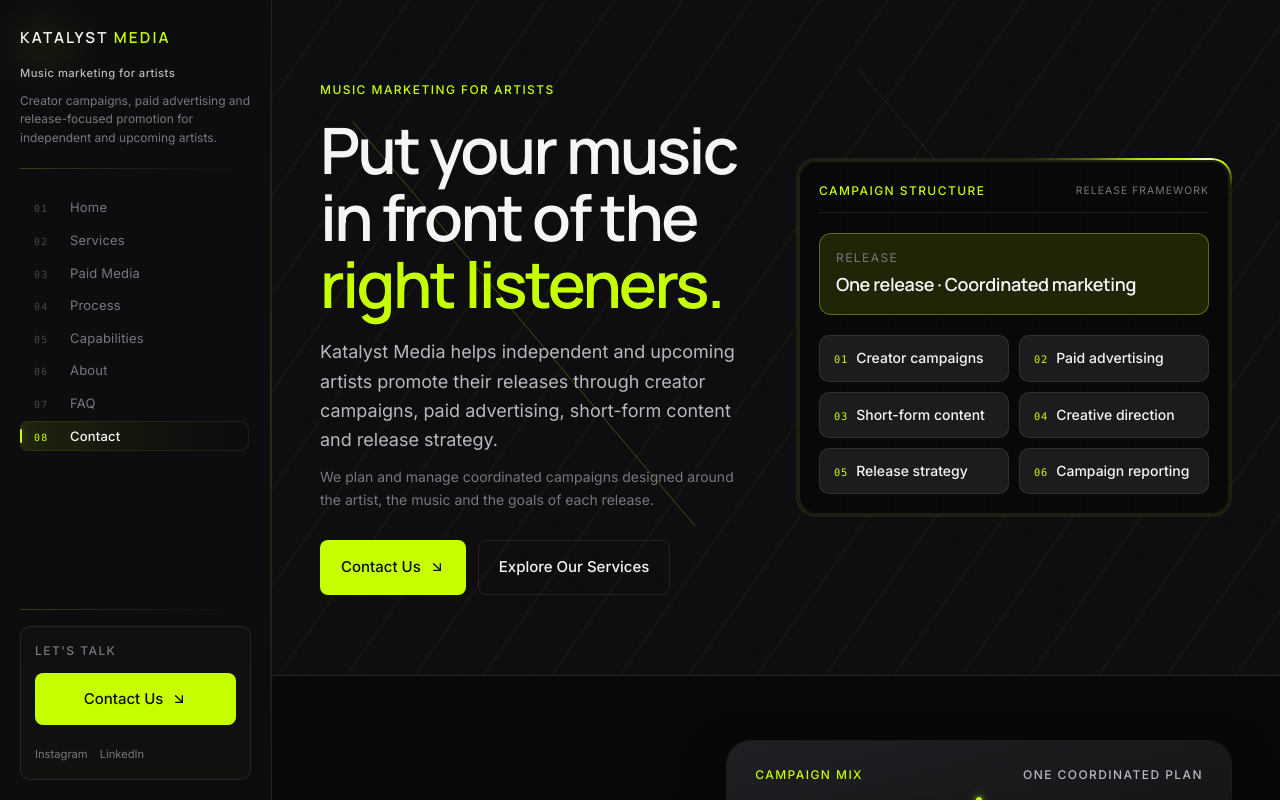
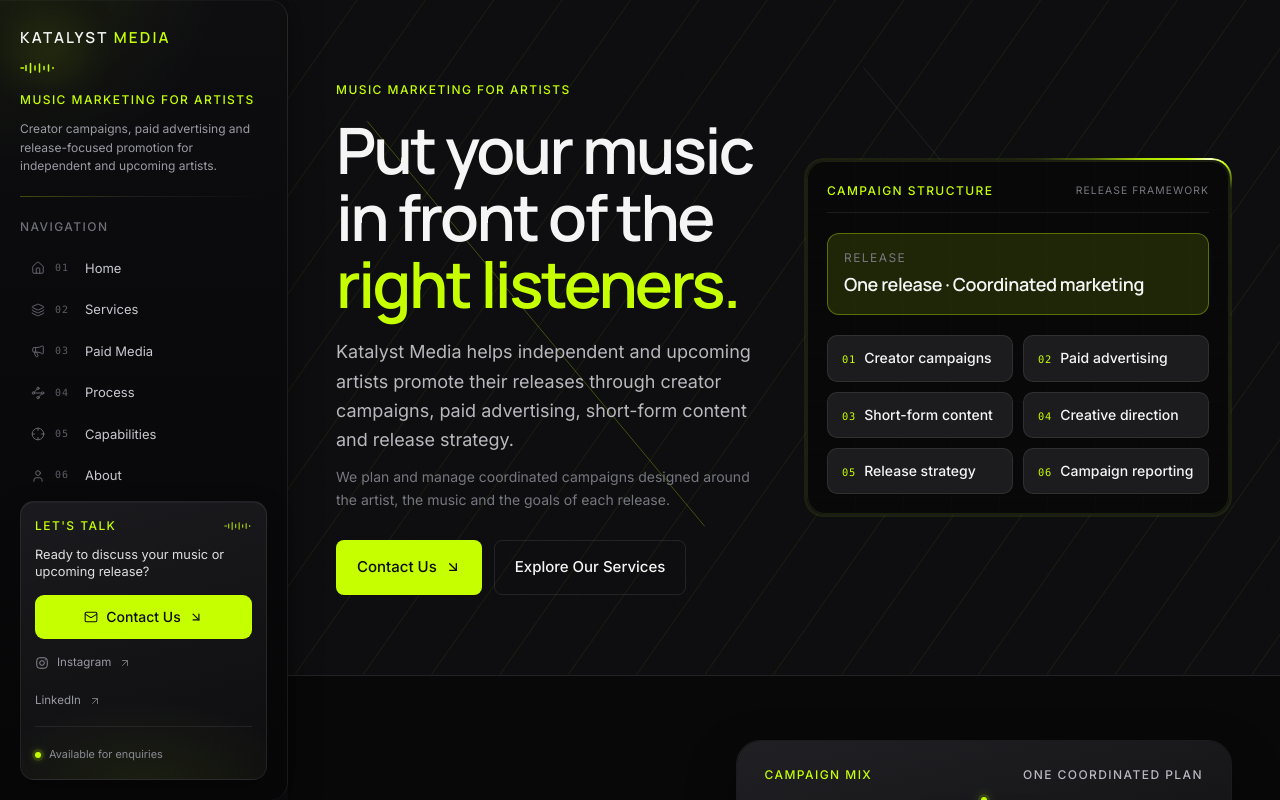
Before and after one commit to vromeofficial-hub/katalyst-media, a Next.js app: page / in a window 1280 px wide. Shown: the top 800 px of the page. Built offline with nearby package versions, Linux system fonts and the light colour scheme; no server answers.

Commit message:
Redesign the desktop sidebar to match the premium reference layout.
Add waveform brand mark, icon navigation rows, refined active states and a dedicated contact panel without inventing contact details.

```diff
--- a/src/app/layout.tsx
+++ b/src/app/layout.tsx
@@ -48,7 +48,7 @@ export default function RootLayout({
         <ActiveSectionProvider>
           <SkipToContent />
           <Sidebar />
-          <div className="flex min-h-full flex-col lg:pl-[272px]">
+          <div className="flex min-h-full flex-col lg:pl-[288px]">
             <MobileHeader />
             <main id="main-content" className="flex-1">
               {children}
--- a/src/components/layout/Sidebar.tsx
+++ b/src/components/layout/Sidebar.tsx
@@ -1,55 +1,130 @@
 "use client";
 
+import {
+  ArrowDownRight,
+  ArrowUpRight,
+  CircleHelp,
+  Crosshair,
+  Home,
+  Layers,
+  Mail,
+  Megaphone,
+  User,
+  Waypoints,
+} from "lucide-react";
+import type { LucideIcon } from "lucide-react";
 import { usePathname } from "next/navigation";
 import { Wordmark } from "@/components/ui/Wordmark";
 import { SectionNavLink } from "@/components/ui/SectionNavLink";
-import { PrimaryButton } from "@/components/ui/PrimaryButton";
-import { company, getSocialLinks, hasPublicEmail } from "@/content/company";
+import {
+  company,
+  getSocialLinks,
+  hasInstagram,
+  hasPublicEmail,
+} from "@/content/company";
 import { primaryCta, primaryNav } from "@/content/navigation";
 import { useActiveSection } from "@/hooks/useActiveSection";
 import { cn } from "@/lib/utils";
 import "./sidebar.css";
+
+const navIcons: Record<(typeof primaryNav)[number]["id"], LucideIcon> = {
+  overview: Home,
+  services: Layers,
+  "paid-media": Megaphone,
+  process: Waypoints,
+  capabilities: Crosshair,
+  about: User,
+  faq: CircleHelp,
+  contact: Mail,
+};
+
+function WaveformMark({ className }: { className?: string }) {
+  return (
+    <svg
+      viewBox="0 0 36 12"
+      fill="none"
+      aria-hidden="true"
+      className={cn("text-acid-lime", className)}
+    >
+      <path
+        d="M1 6h2.5M6 3.5v5M10.5 1.5v9M15 4v4M19.5 2v8M24 4.5v3M28.5 3v6M33 5.5v1"
+        stroke="currentColor"
+        strokeWidth="1.5"
+        strokeLinecap="round"
+      />
+    </svg>
+  );
+}
+
+function InstagramIcon({ className }: { className?: string }) {
+  return (
+    <svg
+      viewBox="0 0 24 24"
+      fill="none"
+      aria-hidden="true"
+      className={className}
+    >
+      <rect
+        x="3"
+        y="3"
+        width="18"
+        height="18"
+        rx="5"
+        stroke="currentColor"
+        strokeWidth="1.5"
+      />
+      <circle cx="12" cy="12" r="4" stroke="currentColor" strokeWidth="1.5" />
+      <circle cx="17.5" cy="6.5" r="1" fill="currentColor" />
+    </svg>
+  );
+}
 
 export function Sidebar() {
   const pathname = usePathname();
   const activeId = useActiveSection();
   const isHome = pathname === "/";
   const socialLinks = getSocialLinks();
+  const instagram = socialLinks.find((link) => link.label === "Instagram");
+  const otherSocials = socialLinks.filter((link) => link.label !== "Instagram");
   const ctaHref = isHome ? `#${primaryCta.id}` : primaryCta.href;
-  const showContactDetails = hasPublicEmail() || socialLinks.length > 0;
+  const ctaIsHash = ctaHref.startsWith("#") || ctaHref.startsWith("/#");
+  const CtaArrow = ctaIsHash ? ArrowDownRight : ArrowUpRight;
 
   return (
-    <aside className="sidebar fixed inset-y-0 left-0 z-40 hidden w-[272px] flex-col border-r border-border-dark lg:flex">
-      <div
-        className="pointer-events-none absolute inset-y-0 right-0 w-px bg-gradient-to-b from-transparent via-acid-lime/18 to-transparent"
-        aria-hidden="true"
-      />
+    <aside
+      className="sidebar fixed inset-y-0 left-0 z-40 hidden w-[288px] flex-col lg:flex"
+      aria-label="Site sidebar"
+    >
+      <div className="sidebar__edge" aria-hidden="true" />
 
       <div className="relative flex min-h-0 flex-1 flex-col px-5 pb-5 pt-6">
-        <div className="relative shrink-0 pb-5">
-          <div
-            className="sidebar__glow pointer-events-none absolute -left-3 -top-2 h-16 w-28 opacity-80"
-            aria-hidden="true"
-          />
-          <Wordmark className="relative text-[0.82rem]" />
-          <p className="relative mt-4 text-[0.7rem] font-medium leading-snug tracking-[0.04em] text-soft-grey">
-            {company.heroEyebrow}
+        {/* Brand */}
+        <div className="relative shrink-0">
+          <div className="sidebar__glow" aria-hidden="true" />
+          <Wordmark className="relative text-[0.8rem]" />
+          <WaveformMark className="relative mt-3 h-3 w-9" />
+          <p className="relative mt-4 label-caps text-[0.65rem] text-acid-lime">
+            Music marketing for artists
           </p>
-          <p className="relative mt-2.5 max-w-[14.5rem] text-[0.75rem] leading-[1.55] text-muted-grey">
+          <p className="relative mt-2.5 max-w-[15rem] text-[0.75rem] leading-[1.55] text-[#9a9aa3]">
             {company.sidebarDescription}
           </p>
-          <div
-            className="sidebar__brand-divider mt-5 h-px w-full"
-            aria-hidden="true"
-          />
+          <div className="sidebar__divider mt-5" aria-hidden="true" />
         </div>
 
+        {/* Navigation */}
+        <div className="mt-5 flex min-h-0 flex-1 flex-col">
+          <p className="label-caps shrink-0 text-[0.62rem] tracking-[0.14em] text-[#6f6f78]">
+            Navigation
+          </p>
+
           <nav
-          className="flex min-h-0 flex-1 flex-col justify-start gap-0.5 overflow-y-auto py-1 pr-0.5"
+            className="mt-3 flex min-h-0 flex-1 flex-col gap-0.5 overflow-y-auto overscroll-contain pr-0.5"
             aria-label="Primary"
           >
             {primaryNav.map((item) => {
               const active = isHome && activeId === item.id;
+              const Icon = navIcons[item.id];
 
               return (
                 <SectionNavLink
@@ -57,34 +132,44 @@ export function Sidebar() {
                   item={item}
                   aria-current={active ? "true" : undefined}
                   className={cn(
-                  "sidebar__nav-link group relative flex items-baseline gap-3 rounded-[8px] py-[0.55rem] pl-3.5 pr-2.5 text-[0.8125rem] tracking-[0.015em] transition-[color,background-color,box-shadow] duration-200",
+                    "sidebar__nav-link group relative flex items-center gap-2.5 rounded-[10px] px-2.5 py-2 text-[0.8125rem] transition-[color,background-color,border-color,box-shadow] duration-200",
                     active
-                    ? "text-off-white"
-                    : "text-muted-grey hover:bg-elevated/35 hover:text-soft-grey",
+                      ? "sidebar__nav-link--active text-off-white"
+                      : "border border-transparent text-[#c8c8d0] hover:border-white/5 hover:bg-white/[0.03] hover:text-off-white",
                   )}
                 >
                   <span
                     className={cn(
-                    "absolute left-0 top-1/2 h-3.5 w-[2px] -translate-y-1/2 rounded-full transition-[background-color,box-shadow,opacity] duration-200",
+                      "absolute left-0 top-1/2 h-4 w-[2px] -translate-y-1/2 rounded-full transition-colors duration-200",
                       active
                         ? "sidebar__nav-accent bg-acid-lime"
-                      : "bg-transparent opacity-0 group-hover:bg-muted-grey/60 group-hover:opacity-100",
+                        : "bg-transparent group-hover:bg-[#55555e]",
                     )}
+                    aria-hidden="true"
+                  />
+                  <Icon
+                    className={cn(
+                      "size-3.5 shrink-0 transition-colors duration-200",
+                      active
+                        ? "text-acid-lime"
+                        : "text-[#6a6a74] group-hover:text-[#9a9aa3]",
+                    )}
+                    strokeWidth={1.6}
                     aria-hidden="true"
                   />
                   <span
                     className={cn(
-                    "w-6 shrink-0 font-mono text-[0.62rem] leading-none tracking-[0.12em] transition-colors duration-200",
+                      "w-5 shrink-0 font-mono text-[0.625rem] tracking-[0.1em] transition-colors duration-200",
                       active
-                      ? "font-medium text-acid-lime"
-                      : "text-muted-grey/55 group-hover:text-muted-grey/85",
+                        ? "text-acid-lime"
+                        : "text-[#5c5c66] group-hover:text-[#8a8a94]",
                     )}
                   >
                     {item.number}
                   </span>
                   <span
                     className={cn(
-                    "leading-none transition-[color,font-weight] duration-200",
+                      "min-w-0 truncate transition-colors duration-200",
                       active ? "font-medium text-off-white" : "font-normal",
                     )}
                   >
@@ -94,57 +179,87 @@ export function Sidebar() {
               );
             })}
           </nav>
+        </div>
 
-        <div className="mt-auto shrink-0 pt-3">
-          <div
-            className="sidebar__cta-divider mb-4 h-px w-full"
-            aria-hidden="true"
-          />
-          <div className="sidebar__cta-zone rounded-[10px] border border-border-dark px-3.5 py-3.5">
-            <p className="label-caps text-[0.65rem] text-muted-grey">
+        {/* Contact panel */}
+        <div className="mt-4 shrink-0">
+          <div className="sidebar__contact relative overflow-hidden rounded-[14px] border border-white/[0.08] p-3.5">
+            <div className="sidebar__contact-glow" aria-hidden="true" />
+
+            <div className="relative flex items-center justify-between gap-3">
+              <p className="label-caps text-[0.65rem] text-acid-lime">
                 Let&apos;s talk
               </p>
-            <PrimaryButton
+              <WaveformMark className="h-2.5 w-7 opacity-80" />
+            </div>
+
+            <p className="relative mt-2.5 text-[0.8rem] leading-snug text-off-white/90">
+              Ready to discuss your music or upcoming release?
+            </p>
+
+            <a
               href={ctaHref}
-              className="mt-3 w-full min-h-10 px-4 py-2.5 text-sm"
-              showArrow
+              className="sidebar__cta relative mt-3.5 inline-flex w-full min-h-11 items-center justify-center gap-2 rounded-[9px] border border-lime-border bg-acid-lime px-3.5 text-[0.875rem] font-medium text-carbon transition-[filter,transform] duration-200 hover:-translate-y-px hover:brightness-110 focus-visible:outline focus-visible:outline-2 focus-visible:outline-offset-2 focus-visible:outline-acid-lime"
             >
-              {primaryCta.label}
-            </PrimaryButton>
+              <Mail className="size-3.5 shrink-0" strokeWidth={1.8} aria-hidden="true" />
+              <span>{primaryCta.label}</span>
+              <CtaArrow className="size-3.5 shrink-0" aria-hidden="true" />
+            </a>
 
-            {showContactDetails ? (
-              <div className="mt-3.5 space-y-2">
+            {(hasPublicEmail() || hasInstagram() || otherSocials.length > 0) && (
+              <ul className="relative mt-3 space-y-2">
+                {instagram ? (
+                  <li>
+                    <a
+                      href={instagram.href}
+                      target="_blank"
+                      rel="noopener noreferrer"
+                      className="inline-flex items-center gap-2 text-[0.72rem] text-[#9a9aa3] transition-colors hover:text-acid-lime focus-visible:outline-offset-2"
+                    >
+                      <InstagramIcon className="size-3.5 shrink-0" />
+                      <span>Instagram</span>
+                      <ArrowUpRight className="size-3 opacity-70" aria-hidden="true" />
+                    </a>
+                  </li>
+                ) : null}
+
                 {hasPublicEmail() ? (
+                  <li>
                     <a
                       href={`mailto:${company.email}`}
-                    className="block break-all text-[0.7rem] leading-relaxed text-muted-grey underline-offset-4 transition-colors hover:text-acid-lime hover:underline focus-visible:outline-offset-2"
+                      className="inline-flex max-w-full items-center gap-2 text-[0.72rem] text-[#9a9aa3] transition-colors hover:text-acid-lime focus-visible:outline-offset-2"
                     >
-                    {company.email}
+                      <Mail className="size-3.5 shrink-0" strokeWidth={1.6} aria-hidden="true" />
+                      <span className="truncate">{company.email}</span>
                     </a>
+                  </li>
                 ) : null}
 
-                {socialLinks.length > 0 ? (
-                  <ul className="flex flex-wrap gap-x-3 gap-y-1">
-                    {socialLinks.map((link) => (
+                {otherSocials.map((link) => (
                   <li key={link.href}>
                     <a
                       href={link.href}
                       target="_blank"
                       rel="noopener noreferrer"
-                          className="text-[0.7rem] text-muted-grey underline-offset-4 transition-colors hover:text-acid-lime hover:underline focus-visible:outline-offset-2"
+                      className="inline-flex items-center gap-2 text-[0.72rem] text-[#9a9aa3] transition-colors hover:text-acid-lime focus-visible:outline-offset-2"
                     >
-                          {link.label}
+                      <span>{link.label}</span>
+                      <ArrowUpRight className="size-3 opacity-70" aria-hidden="true" />
                     </a>
                   </li>
                 ))}
               </ul>
-                ) : null}
-              </div>
-            ) : (
-              <p className="mt-3 text-[0.7rem] leading-relaxed text-muted-grey/80">
+            )}
+
+            <div className="relative mt-3.5 border-t border-white/[0.07] pt-3">
+              <p className="inline-flex items-center gap-2 text-[0.68rem] text-[#8a8a94]">
+                <span
+                  className="sidebar__status-dot size-1.5 shrink-0 rounded-full bg-acid-lime"
+                  aria-hidden="true"
+                />
                 Available for enquiries
               </p>
-            )}
+            </div>
           </div>
         </div>
       </div>
--- a/src/components/layout/sidebar.css
+++ b/src/components/layout/sidebar.css
@@ -1,28 +1,60 @@
 .sidebar {
+  border-right: 1px solid rgba(255, 255, 255, 0.08);
+  border-radius: 0 18px 18px 0;
   background:
     radial-gradient(
-      120% 42% at 18% -4%,
-      rgba(198, 255, 0, 0.055),
-      transparent 58%
+      130% 48% at 8% -6%,
+      rgba(198, 255, 0, 0.07),
+      transparent 55%
     ),
-    linear-gradient(180deg, #0c0c0e 0%, var(--color-deep-black) 42%, #070708 100%);
+    linear-gradient(
+      180deg,
+      #0e0e11 0%,
+      #0a0a0c 38%,
+      #070708 100%
+    );
+  box-shadow:
+    inset 0 1px 0 rgba(255, 255, 255, 0.03),
+    8px 0 28px rgba(0, 0, 0, 0.25);
+}
+
+.sidebar__edge {
+  position: absolute;
+  inset-y: 0;
+  right: 0;
+  width: 1px;
+  background: linear-gradient(
+    180deg,
+    transparent,
+    rgba(198, 255, 0, 0.16) 35%,
+    rgba(198, 255, 0, 0.08) 65%,
+    transparent
+  );
+  pointer-events: none;
 }
 
 .sidebar__glow {
+  position: absolute;
+  left: -0.75rem;
+  top: -0.35rem;
+  height: 4.5rem;
+  width: 7rem;
   background: radial-gradient(
-    circle at 30% 40%,
-    rgba(198, 255, 0, 0.09),
-    transparent 68%
+    circle at 35% 40%,
+    rgba(198, 255, 0, 0.11),
+    transparent 70%
   );
-  filter: blur(18px);
+  filter: blur(16px);
+  pointer-events: none;
 }
 
-.sidebar__brand-divider,
-.sidebar__cta-divider {
+.sidebar__divider {
+  height: 1px;
+  width: 100%;
   background: linear-gradient(
     90deg,
-    rgba(198, 255, 0, 0.22),
-    rgba(255, 255, 255, 0.08) 42%,
+    rgba(198, 255, 0, 0.28),
+    rgba(255, 255, 255, 0.08) 45%,
     transparent
   );
 }
@@ -36,24 +68,54 @@
   outline-offset: 2px;
 }
 
-.sidebar__nav-link[aria-current="true"] {
+.sidebar__nav-link--active {
   background: linear-gradient(
     90deg,
-    rgba(198, 255, 0, 0.1),
-    rgba(198, 255, 0, 0.03) 55%,
-    transparent
+    rgba(198, 255, 0, 0.08),
+    rgba(24, 24, 28, 0.95) 40%,
+    rgba(20, 20, 24, 0.9)
   );
-  box-shadow: inset 0 0 0 1px rgba(198, 255, 0, 0.08);
+  border: 1px solid rgba(198, 255, 0, 0.28);
+  box-shadow:
+    inset 0 0 0 1px rgba(198, 255, 0, 0.04),
+    0 0 18px rgba(198, 255, 0, 0.05);
 }
 
 .sidebar__nav-accent {
-  box-shadow: 0 0 10px rgba(198, 255, 0, 0.35);
+  box-shadow: 0 0 10px rgba(198, 255, 0, 0.4);
 }
 
-.sidebar__cta-zone {
+.sidebar__contact {
   background: linear-gradient(
-    180deg,
-    rgba(255, 255, 255, 0.015),
-    rgba(198, 255, 0, 0.025)
+    165deg,
+    rgba(28, 28, 32, 0.95) 0%,
+    rgba(14, 14, 16, 0.98) 100%
   );
+  box-shadow:
+    inset 0 1px 0 rgba(255, 255, 255, 0.04),
+    0 10px 28px rgba(0, 0, 0, 0.28);
 }
+
+.sidebar__contact-glow {
+  position: absolute;
+  inset: auto -20% -40% -20%;
+  height: 70%;
+  background: radial-gradient(
+    ellipse at center,
+    rgba(198, 255, 0, 0.07),
+    transparent 68%
+  );
+  pointer-events: none;
+}
+
+.sidebar__status-dot {
+  box-shadow:
+    0 0 0 3px rgba(198, 255, 0, 0.12),
+    0 0 8px rgba(198, 255, 0, 0.55);
+}
+
+@media (prefers-reduced-motion: reduce) {
+  .sidebar__cta:hover {
+    transform: none;
+  }
+}
```
Lines whose indentation alone changed are shown as unchanged.
